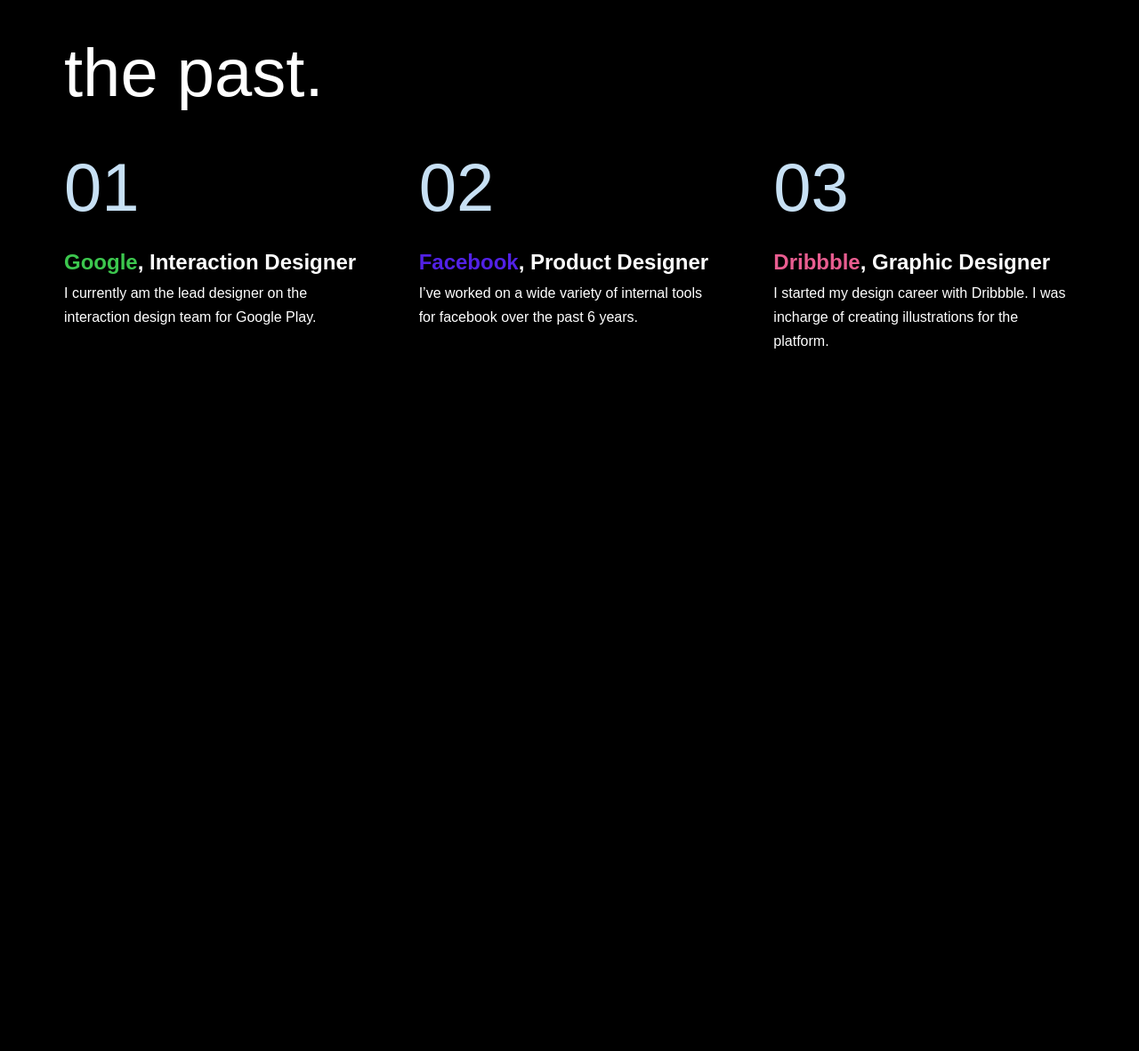
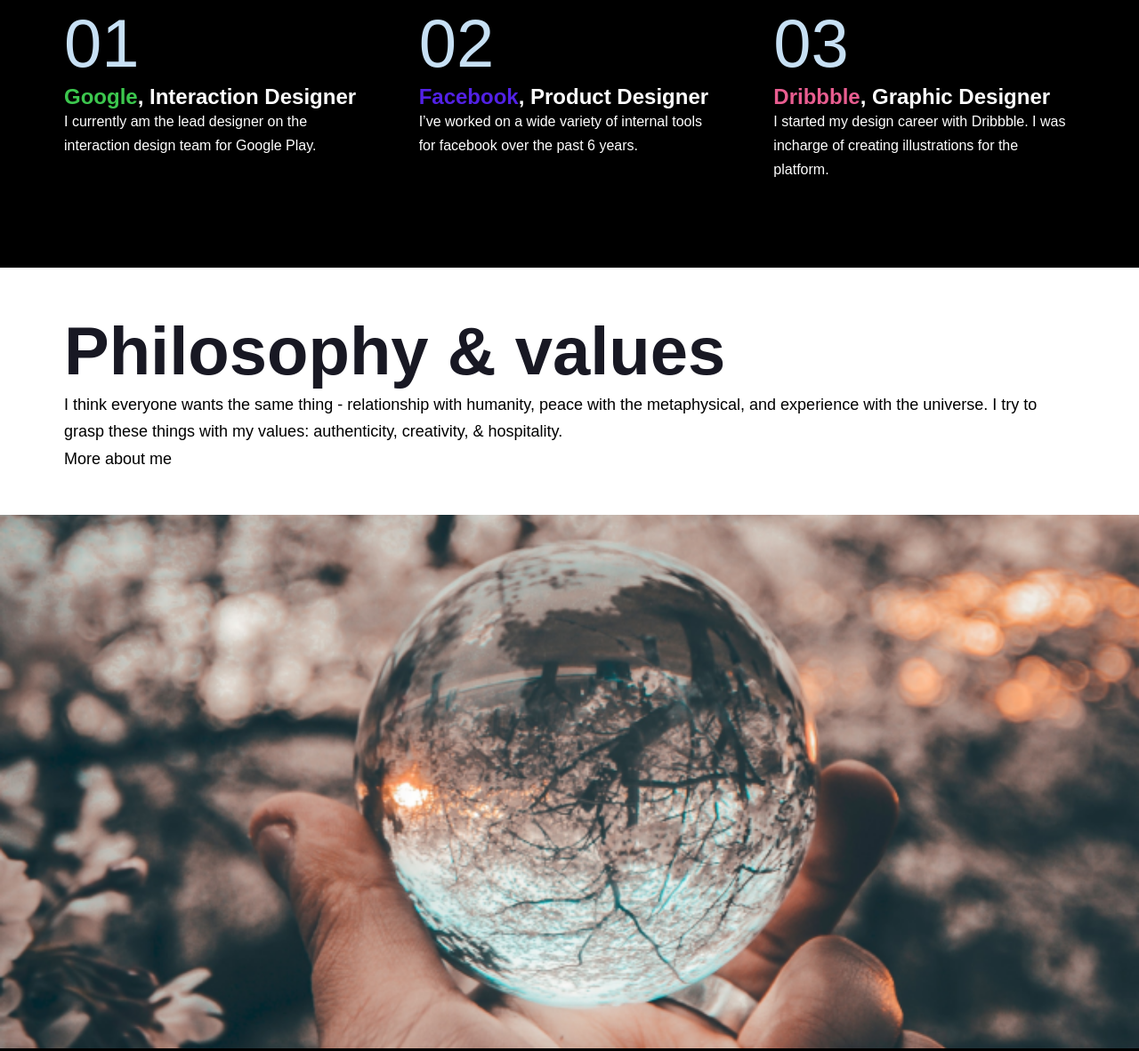
Before and after one commit to random-overflow/robin-williams-portfolio, a website: page index.html in a window 1280 px wide. Shown: the part 1797-2979 px from the top of the page at 89% size. Before the commit the page ends 2195 px from the top, so only its background shows below. Drawn offline with Linux system fonts and the light colour scheme.

Commit message:
feat: add mid phi

```diff
--- a/index.html
+++ b/index.html
@@ -102,7 +102,8 @@
                             <span class="text--pink">Dribbble</span>, Graphic Designer
                         </h3>
                         <div class="b2">
-                            I started my design career with Dribbble. I was incharge of creating illustrations for the platform.
+                            I started my design career with Dribbble. I was incharge of creating illustrations for the
+                            platform.
                         </div>
                     </div>
                 </div>
@@ -110,7 +111,19 @@
         </div>
     </section>
     <section class="mid">
-
+        <div class="mid__phi">
+            <div class="mid_desc">
+                <h1 class="text--level-1">Philosophy & values</h1>
+                <p>I think everyone wants the same thing - relationship with humanity, peace with the metaphysical, and
+                    experience with the universe. I try to grasp these things with my values: authenticity, creativity,
+                    & hospitality.</p>
+            </div>
+            <div class="__more">
+                <p>More about me</p>
+            </div>
+        </div>
+        <div class="mid__image">
+        </div>
     </section>
 </body>
 
--- /dev/null
+++ b/sass/abstracts/_mixins.scss
@@ -0,0 +1,3 @@
+@mixin padding-block {
+    padding-block: 4.8rem;
+}
--- a/sass/base/_typography.scss
+++ b/sass/base/_typography.scss
@@ -26,6 +26,9 @@
     &--primary {
         color: $color-primary !important;
     }
+    &--level-1 {
+        color: $color-level-1 !important;
+    }
 }
 
 @mixin heading($font-size) {
@@ -44,14 +47,17 @@
 }
 
 h1 {
+    line-height: 9.1rem;
     @include heading(7.6rem);
 }
 
 h2 {
+    line-height: 6.6rem;
     @include heading(5.5rem);
 }
 
 h3 {
+    line-height: 2.9rem;
     @include heading(2.4rem);
 }
 
@@ -70,3 +76,7 @@
 .b2 {
     @include body(1.6rem)
 }
+
+p {
+    font-size: 1.8rem;
+}
--- a/sass/components/_exp.scss
+++ b/sass/components/_exp.scss
@@ -1,8 +1,5 @@
 .exp {
-
-    &__title {
-        grid-area: Title;
-    }
+    @include padding-block;
 
     &__companies {
         display: grid;
--- a/sass/components/_hero.scss
+++ b/sass/components/_hero.scss
@@ -2,7 +2,7 @@
     margin-top: -$nav-height;
     min-height: 100vh;
     display: grid;
-    grid-template-columns: repeat(auto-fill, minmax(70rem, max-content));
+    grid-template-columns: repeat(auto-fit, minmax(70rem, 1fr));
     justify-content: center;
 
     &__left {
@@ -25,7 +25,7 @@
     }
 
     &__desc {
-        padding-block: 4.8rem;
+        @include padding-block;
         margin-left: 14rem;
         margin-right: 4rem;
         z-index: 1;
--- /dev/null
+++ b/sass/components/_mid.scss
@@ -0,0 +1,23 @@
+.mid {
+    display: grid;
+    grid-template-columns: repeat(auto-fit, minmax(70rem, 1fr));
+
+    @include padding-block;
+
+    &__phi {
+        @extend .container;
+        @include padding-block;
+
+        display: flex;
+        flex-direction: column;
+        justify-content: space-around;
+        background-color: white;
+    }
+
+    &__image {
+        background: url("../../img/Rectangle\ 38.png");
+        background-size: cover;
+        background-position: center;
+        height: 60rem;
+    }
+}
--- a/sass/main.scss
+++ b/sass/main.scss
@@ -1,7 +1,11 @@
 @import "./abstracts/variables";
 @import "./abstracts/functions";
+@import "./abstracts/mixins";
+
 @import "./base/base";
 @import "./base/typography";
+
 @import "./components/navbar";
 @import "./components/hero";
 @import "./components/exp";
+@import "./components/mid"
```
Also changed, not shown: css/style.css, img/Rectangle 38.png (added), sass/base/_base.scss (line endings or trailing spaces).
